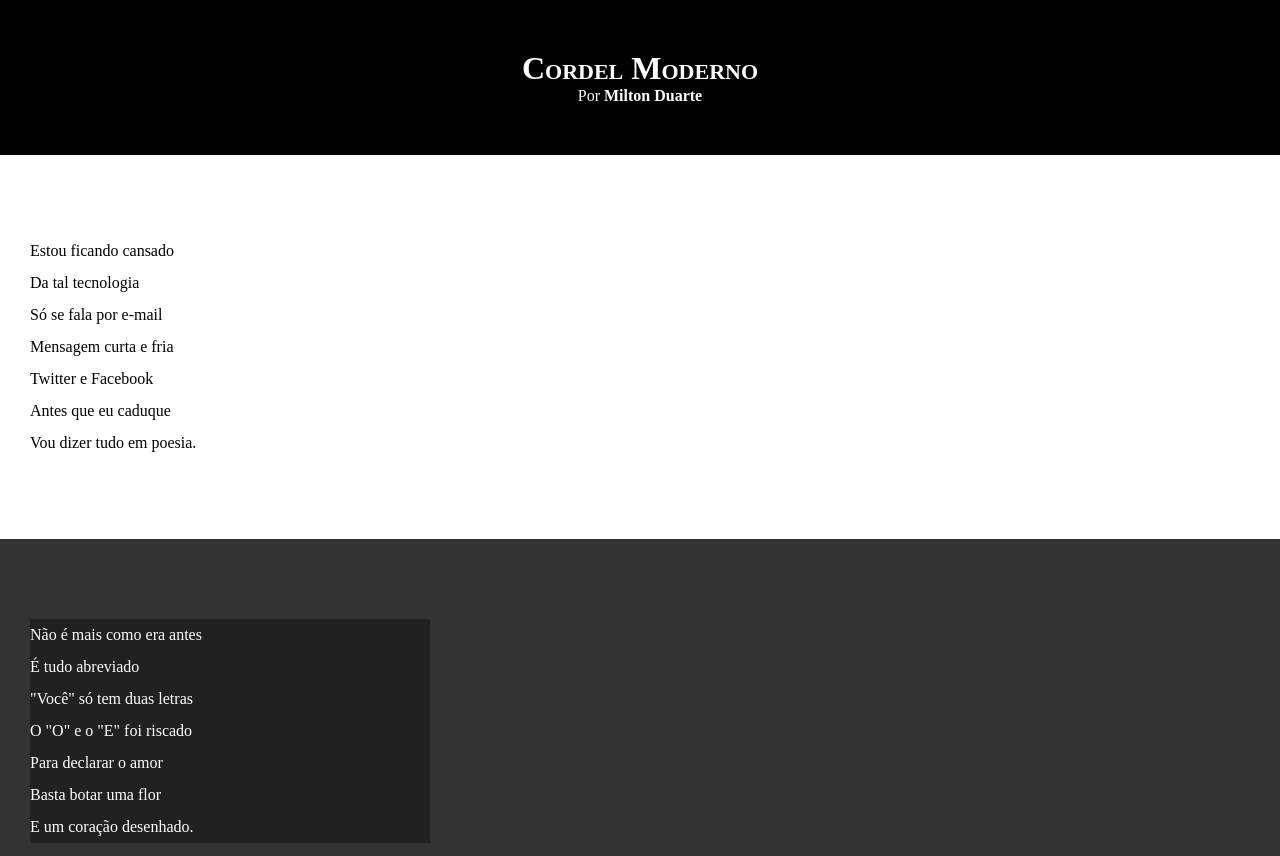
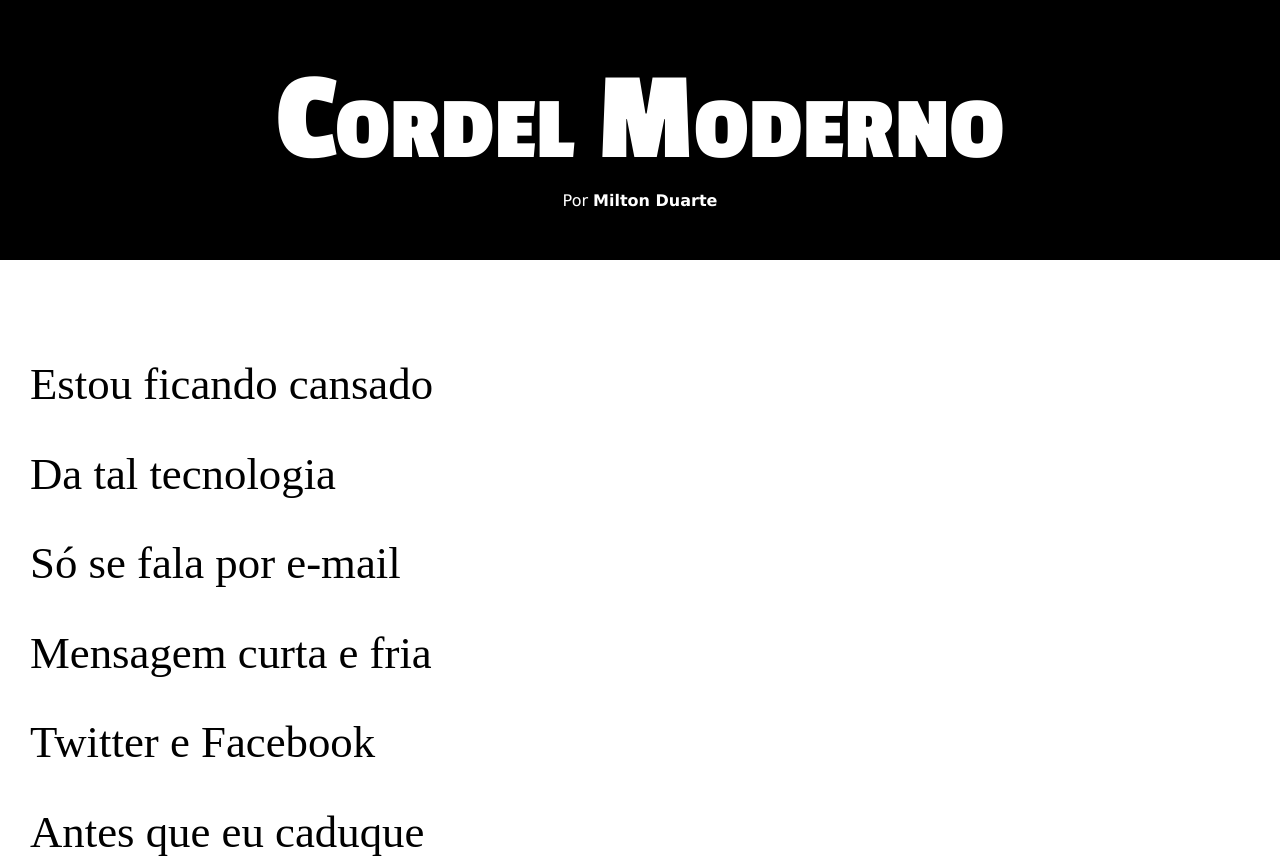
Before and after one commit to samuelferreira1/html-css--cursoemvideo-, a plain HTML site: page desafios/d012/cordel.html in a window 1280 px wide. Shown: the top 856 px of the page. Drawn offline with Linux system fonts and the light colour scheme.

Commit message:
Update style.css

```diff
--- a/desafios/d012/estilos/style.css
+++ b/desafios/d012/estilos/style.css
@@ -1,4 +1,14 @@
 @charset "UTF-8";
+
+@import url('https://fonts.googleapis.com/css2?family=Passion+One:wght@400;700;900&family=Roboto:wght@400;700;900&display=swap');
+
+@import url('https://fonts.googleapis.com/css2?family=Passion+One:wght@400;700;900&family=Roboto:wght@400;700;900&family=Sriracha&display=swap');
+
+:root {
+    --fonte1: Verdana, Geneva, Tahoma, sans-serif;
+    --fonte2: 'Passion one', cursive;
+    --fonte3: 'Sriracha, cursive';
+}
 
 * {
     margin: 0px;
@@ -8,6 +18,7 @@
 html, body {
     min-height: 100vh;
     background-color: darkgray;
+    font-family: var(--fonte1);
 }
 
 header {
@@ -19,6 +30,8 @@ header {
 header > h1 {
     padding-top: 50px;
     font-variant: small-caps;
+    font-family: var(--fonte2);
+    font-size: 10vw;
 }
 
 header > p {
@@ -40,6 +53,8 @@ section {
     padding-bottom: 10vh;
     line-height: 2em;
     padding-left: 30px;
+    font-family: var(--fonte3);
+    font-size: 3.5vw;
 }
 
 section.normal {
@@ -53,7 +68,8 @@ section.imagem {
 }
 
 section.imagem > p {
-    width: 400px;
+    display: inline-block;
+    padding: 5px;
     background-color: rgba(0, 0, 0, 0.349);
 }
 
```
